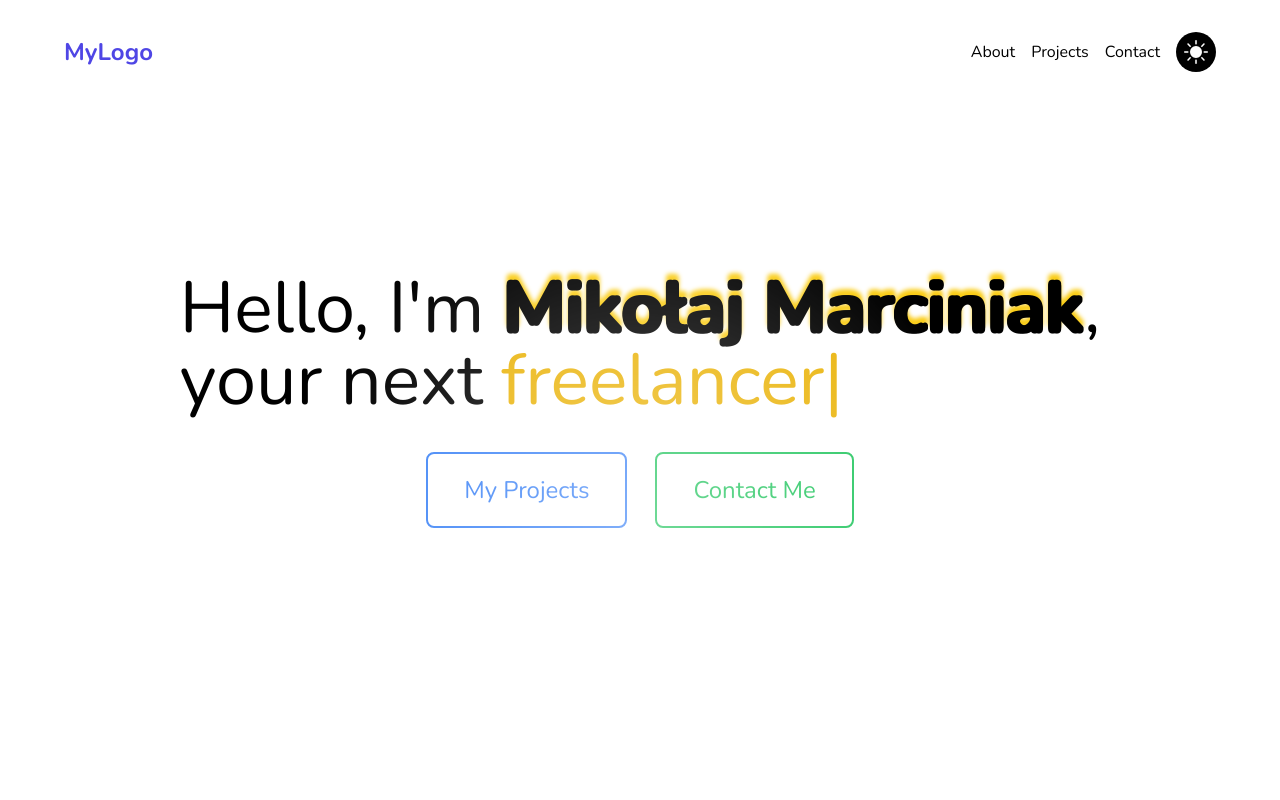
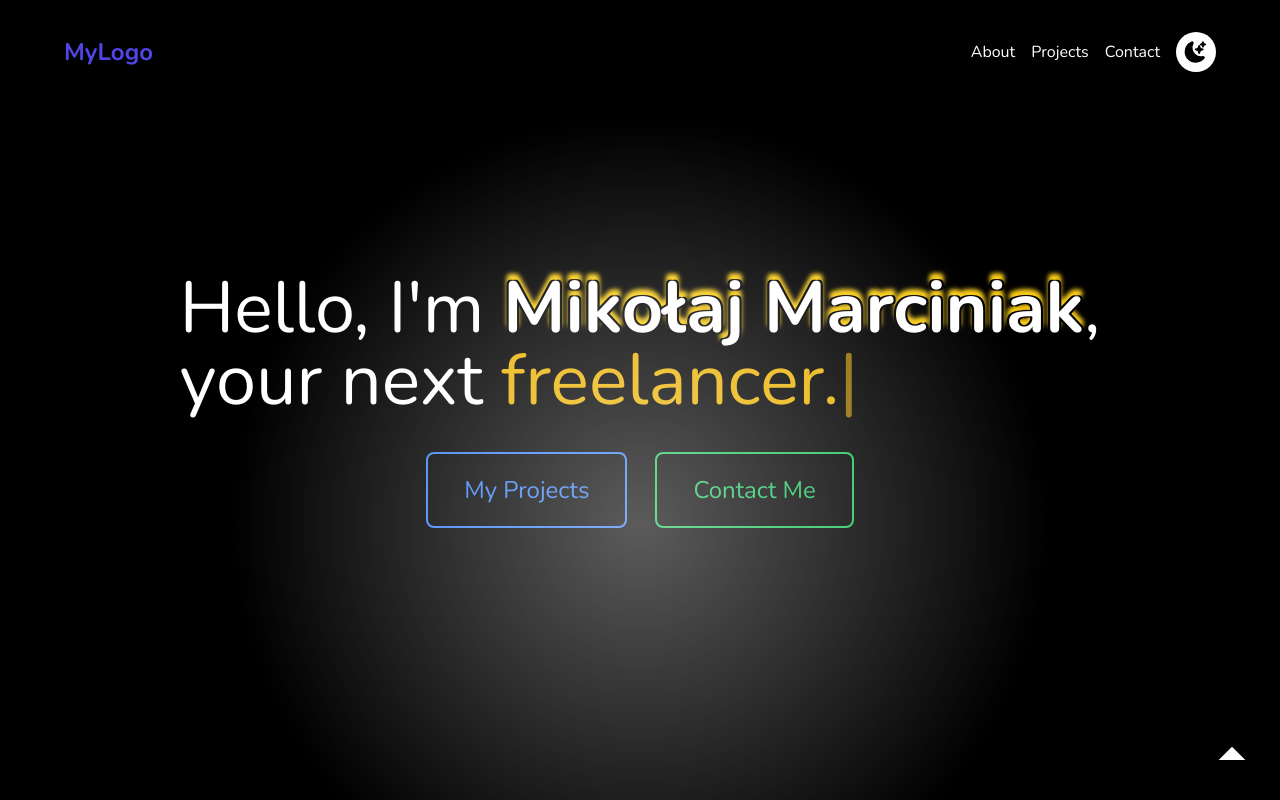
Before and after one commit to MikolajMarciniak/portfolio-website, a Next.js app: page / in a window 1280 px wide. Shown: the top 800 px of the page. Built offline with nearby package versions, Linux system fonts and the light colour scheme.

Commit message:
add scroll to top button

```diff
--- a/src/app/components/Navbar.js
+++ b/src/app/components/Navbar.js
@@ -17,7 +17,7 @@ const Navbar = ({ toggleTheme, isDarkMode }) => {
 
   return (
     <nav
-      className={`fixed top-0 left-0 w-full z-40 bg-[var(--background-color)] transition-all duration-300 ease-in-out ${
+      className={`fixed top-0 left-0 w-full z-40 bg-[var(--background-color)] ${
         isScrolled ? "py-2 shadow-lg" : "py-4"
       }`}
     >
@@ -32,7 +32,6 @@ const Navbar = ({ toggleTheme, isDarkMode }) => {
         </ScrollLink>
 
         <div className="flex items-center space-x-4 text-gray-700">
-          {/* Navbar Links */}
           <ScrollLink
             to="about"
             smooth={true}
@@ -64,8 +63,8 @@ const Navbar = ({ toggleTheme, isDarkMode }) => {
           {/* Dark Mode Toggle */}
           <button
             onClick={toggleTheme}
-            className={` transition-transform transform hover:scale-125 focus:outline-none relative w-10 h-10 flex items-center justify-center transition-all dark-mode-toggle-icon ${
-              isDarkMode ? "moon" : "sun"
+            className={` transition-transform transform hover:scale-125 focus:outline-none relative w-10 h-10 flex items-center justify-center transition-all dark-mode-button toggle ${
+              isDarkMode ? "dark" : "light"
             }`}
           >
             {isDarkMode ? (
@@ -73,7 +72,7 @@ const Navbar = ({ toggleTheme, isDarkMode }) => {
                 className="w-6 h-6"
                 stroke="currentColor"
                 fill="currentColor"
-                stroke-width="0"
+                strokeWidth="0"
                 viewBox="-1 0 19 16"
                 height="200px"
                 width="200px"
--- /dev/null
+++ b/src/app/components/ScrollToTopButton.js
@@ -0,0 +1,27 @@
+import { Link } from "react-scroll";
+
+const ScrollToTopButton = ({ isDarkMode }) => {
+  return (
+    <div className="fixed bottom-4 right-6">
+      <Link
+        to="landing"
+        smooth={true}
+        duration={500}
+        className={`transition-transform transform hover:scale-150 cursor-pointer flex items-center justify-center w-12 h-12 dark-mode-button scroll-top rounded-full bg-[var(--background-color)] ${
+          isDarkMode ? "dark" : "light"
+        }`}
+      >
+        <svg
+          xmlns="http://www.w3.org/2000/svg"
+          className="w-10 h-10"
+          fill="currentColor"
+          viewBox="0 0 24 24"
+        >
+          <path d="M12 4l8 8H4l8-8z" fill="currentColor" />
+        </svg>
+      </Link>
+    </div>
+  );
+};
+
+export default ScrollToTopButton;
--- a/src/app/page.js
+++ b/src/app/page.js
@@ -2,6 +2,8 @@
 
 import { useEffect, useRef, useState } from "react";
 import { useSpotlightEffect } from "./hooks/useSpotlightEffect";
+
+import ScrollToTopButton from "./components/ScrollToTopButton";
 import Navbar from "./components/Navbar";
 import LandingSection from "./sections/Landing";
 import AboutSection from "./sections/About";
@@ -13,15 +15,8 @@ export default function Home() {
   const { initialAnimationDone } = useSpotlightEffect(ref);
   const spotlightClass = initialAnimationDone ? "" : "animation";
 
-  const [isDarkMode, setIsDarkMode] = useState(() => {
-    if (typeof window !== "undefined") {
-      const savedTheme = localStorage.getItem("theme");
-      return savedTheme
-        ? savedTheme === "dark"
-        : window.matchMedia("(prefers-color-scheme: dark)").matches;
-    }
-    return true;
-  });
+  // Default to dark mode
+  const [isDarkMode, setIsDarkMode] = useState(true);
 
   const updateThemeRefs = () => {
     document.documentElement.style.setProperty(
@@ -39,9 +34,7 @@ export default function Home() {
   }, [isDarkMode]);
 
   const toggleTheme = () => {
-    const newTheme = !isDarkMode ? "dark" : "light";
-    setIsDarkMode(!isDarkMode);
-    localStorage.setItem("theme", newTheme);
+    setIsDarkMode((prev) => !prev);
     updateThemeRefs();
   };
 
@@ -60,6 +53,7 @@ export default function Home() {
           <ContactSection />
         </div>
         <div className={`spotlight ${spotlightClass}`} />
+        <ScrollToTopButton isDarkMode={isDarkMode} />
       </main>
     </div>
   );
--- a/src/app/sections/Contact.js
+++ b/src/app/sections/Contact.js
@@ -4,7 +4,10 @@ import "../styles/contact.css";
 
 const ContactSection = () => {
   return (
-    <section id="contact" className="contact-section">
+    <section
+      id="contact"
+      className="contact-section min-h-screen flex flex-col"
+    >
       <ContactForm />
     </section>
   );
--- a/src/app/styles/globals.css
+++ b/src/app/styles/globals.css
@@ -93,18 +93,37 @@ body {
 }
 
 
+.dark-mode-button {
+  transition: all 0.3s ease;
+  border-radius: 50%;
+  border: 2px solid transparent;
 
-.dark-mode-toggle-icon{
-  transition:all 0.3s ease;
-  border-radius: 50%;
-  &&:hover{
-    color: rgb(255, 255, 0);
+  &.toggle:hover {
+    color: rgb(255, 255, 0)!important;
   }
-  &.moon{
-    color: rgb(0, 0, 0);
-    background-color: rgb(255, 255, 255);
+
+  &.scroll-top:hover {
+    color: rgb(0, 0, 255);
   }
-  &.sun{
-    color: rgb(255, 255, 255);
-    background-color: rgb(0, 0, 0);}
+
+  &.dark {
+    &.scroll{color: rgb(255, 255, 255);}
+    &.toggle{
+      color: rgb(0, 0, 0);
+      background-color: rgb(255, 255, 255);
+  }
 }
+
+  &.light {
+    &.scroll{color: rgb(0, 0, 0);}
+    &.toggle{
+      color: rgb(255, 255, 255);
+      background-color: rgb(0, 0, 0);
+  }
+}
+}
+
+
+.lazy-load {
+  border: 2px dashed red; /* or any visible color */
+}
```
